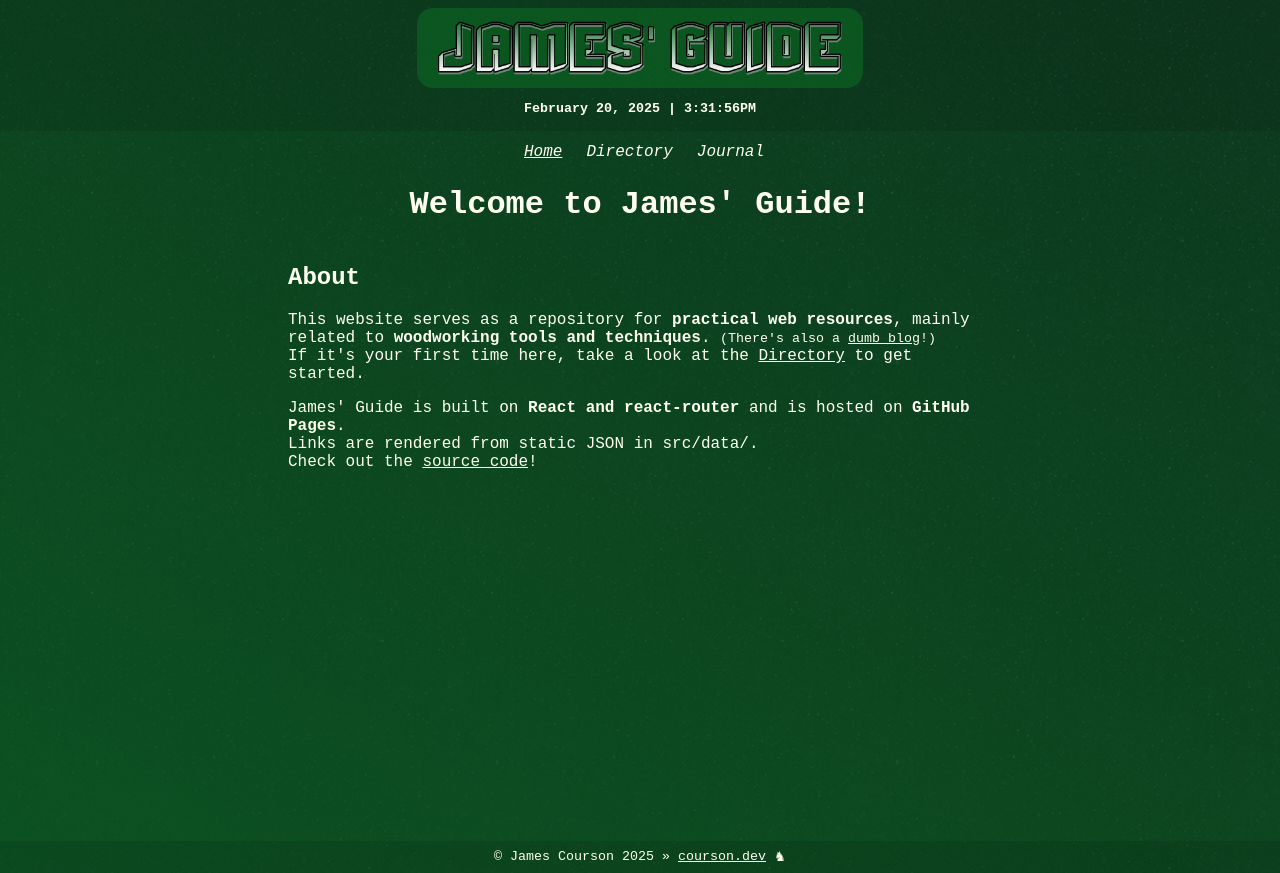
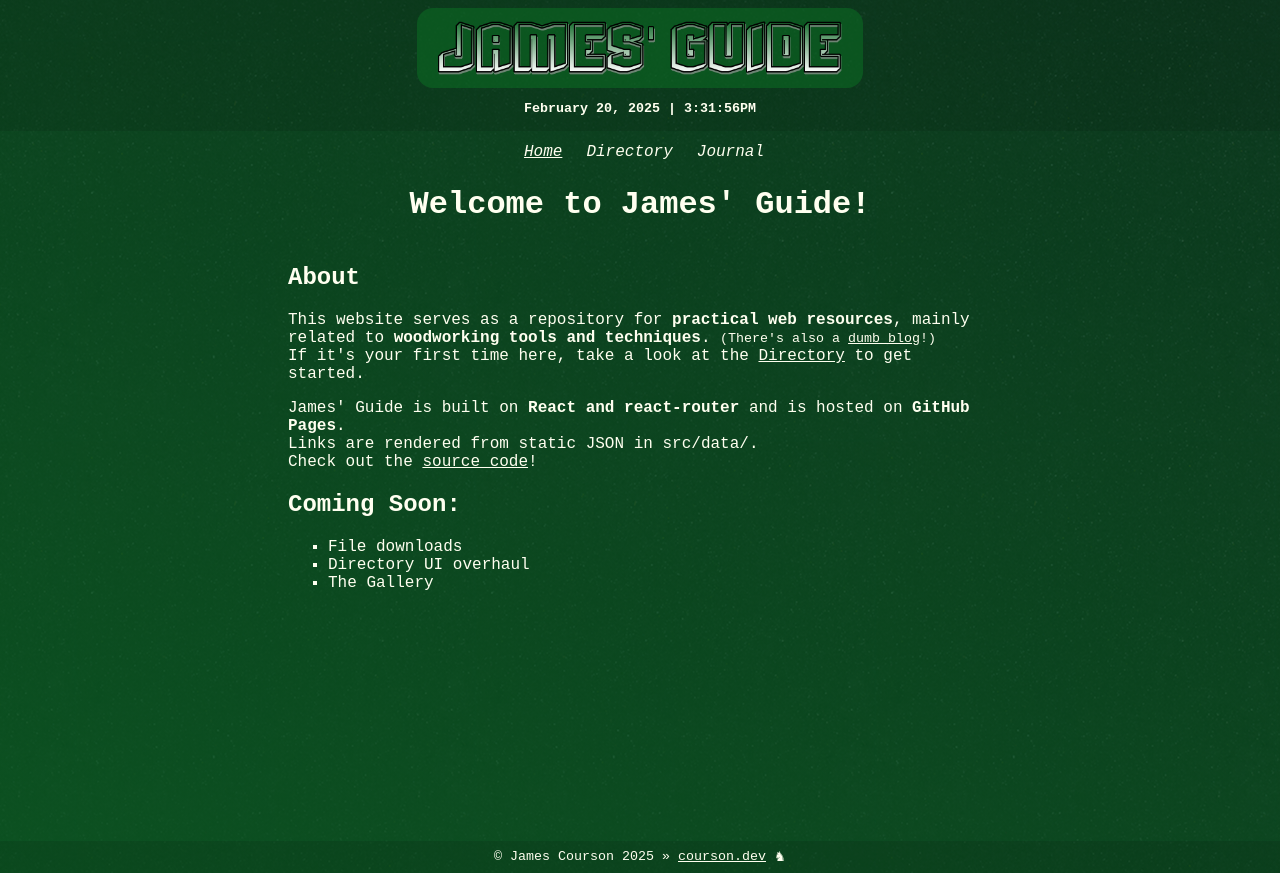
Before and after one commit to jamescourson/james.guide, a React (Vite) app: page /#/ in a window 1280 px wide. Built offline with nearby package versions, Linux system fonts and the light colour scheme.

Commit message:
add coming soon; resource wording

```diff
--- a/src/data/resources.json
+++ b/src/data/resources.json
@@ -99,7 +99,7 @@
   },
   {
     "name": "Tools for Working Wood",
-    "description": "The type of place where you can't find a bad tool or product. A good place to buy Osmo!",
+    "description": "The type of store where you can't find a bad tool or product. A good place to buy Osmo!",
     "url": "https://toolsforworkingwood.com/",
     "guide": "to",
     "category": "stores"
--- a/src/pages/Home/Home.jsx
+++ b/src/pages/Home/Home.jsx
@@ -22,6 +22,13 @@ const Home = () => (
         <br />
         Check out the <Link to="https://github.com/jamescourson/james.guide" target="_blank">source code</Link>!
       </p>
+
+      <h2>Coming Soon:</h2>
+      <ul>
+        <li>File downloads</li>
+        <li>Directory UI overhaul</li>
+        <li>The Gallery</li>
+      </ul>
     </article>
   </>
 );
--- a/src/pages/Home/home.css
+++ b/src/pages/Home/home.css
@@ -2,4 +2,8 @@
   article {
     max-width: 55vw;
   }
+
+  article ul {
+    list-style-type: square;
+  }
 }
```
